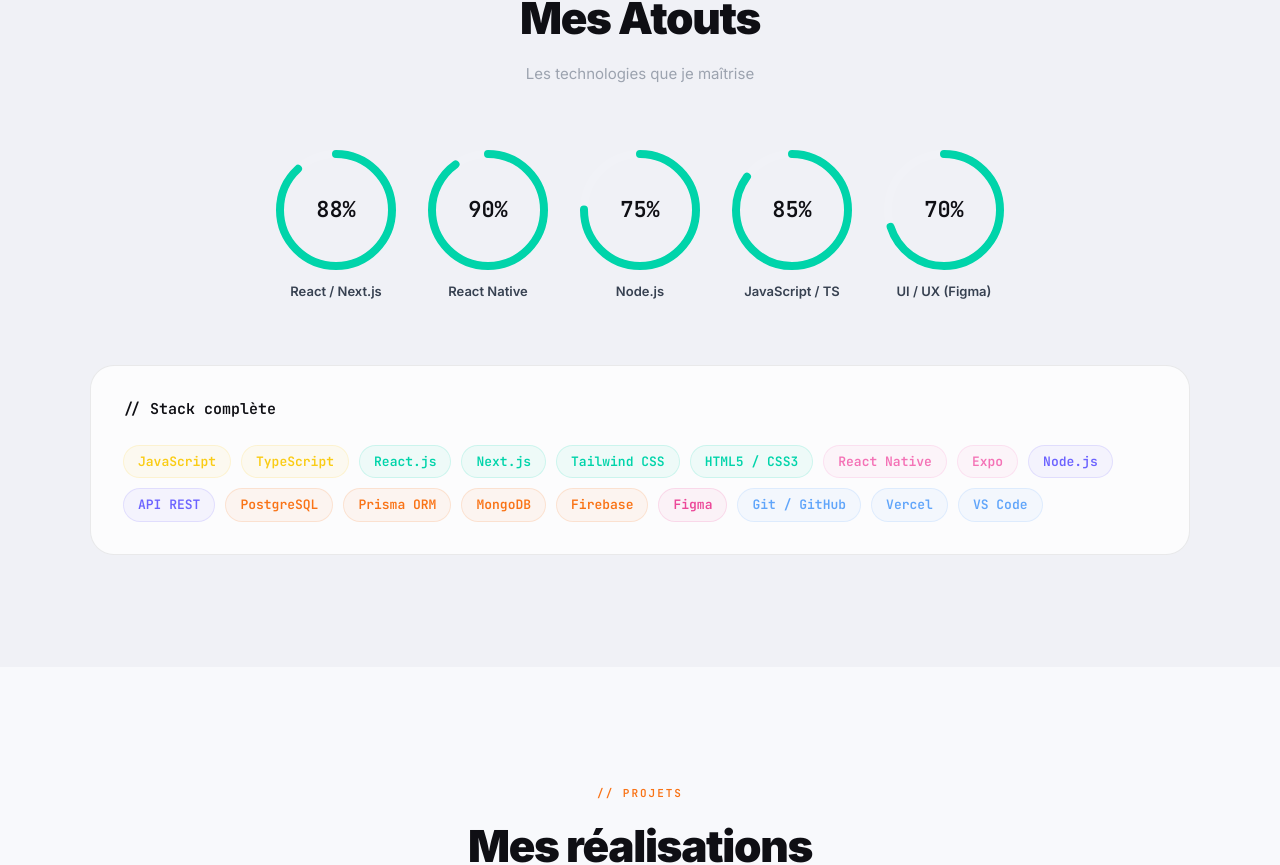
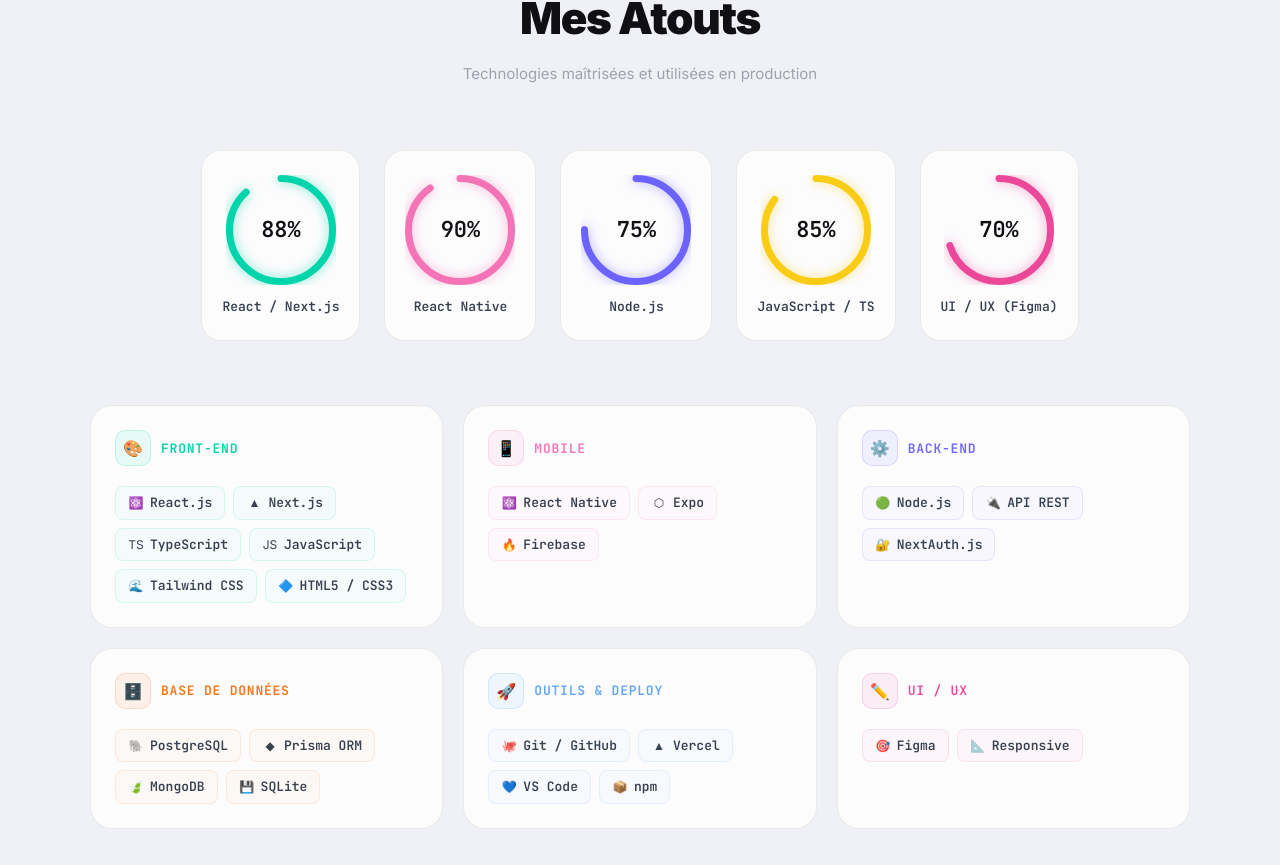
Before and after one commit to Barry-webdev/Mon-Portfolio, a React (Vite) app in the folder Frontend/: page / in a window 1280 px wide. Shown: the part 1928-2793 px from the top of the page. Built offline with nearby package versions, Linux system fonts and the light colour scheme.

Commit message:
feat: premium Skills redesign - circles + grouped categories with icons

```diff
--- a/Frontend/src/sections/Skills.tsx
+++ b/Frontend/src/sections/Skills.tsx
@@ -1,64 +1,114 @@
 import { useLang } from "../hooks/useLang";
 import { useScrollReveal } from "../hooks/useScrollReveal";
 
-// Compétences principales affichées en cercles
-const MAIN_SKILLS = [
-  { name: "React / Next.js",     level: 88, color: "#00D4AA" },
-  { name: "React Native",        level: 90, color: "#00D4AA" },
-  { name: "Node.js",             level: 75, color: "#00D4AA" },
-  { name: "JavaScript / TS",     level: 85, color: "#00D4AA" },
-  { name: "UI / UX (Figma)",     level: 70, color: "#00D4AA" },
+interface SkillItem {
+  name: string;
+  icon: string;
+  color: string;
+}
+
+interface SkillGroup {
+  labelFr: string;
+  labelEn: string;
+  icon: string;
+  accent: string;
+  skills: SkillItem[];
+}
+
+const SKILL_GROUPS: SkillGroup[] = [
+  {
+    labelFr: "Front-End",
+    labelEn: "Front-End",
+    icon: "🎨",
+    accent: "#00D4AA",
+    skills: [
+      { name: "React.js",     icon: "⚛️",  color: "#61DAFB" },
+      { name: "Next.js",      icon: "▲",   color: "#ffffff" },
+      { name: "TypeScript",   icon: "TS",  color: "#3178C6" },
+      { name: "JavaScript",   icon: "JS",  color: "#F7DF1E" },
+      { name: "Tailwind CSS", icon: "🌊",  color: "#38BDF8" },
+      { name: "HTML5 / CSS3", icon: "🔷",  color: "#E34F26" },
+    ],
+  },
+  {
+    labelFr: "Mobile",
+    labelEn: "Mobile",
+    icon: "📱",
+    accent: "#F472B6",
+    skills: [
+      { name: "React Native", icon: "⚛️", color: "#61DAFB" },
+      { name: "Expo",         icon: "⬡",  color: "#ffffff" },
+      { name: "Firebase",     icon: "🔥", color: "#FFCA28" },
+    ],
+  },
+  {
+    labelFr: "Back-End",
+    labelEn: "Back-End",
+    icon: "⚙️",
+    accent: "#6C63FF",
+    skills: [
+      { name: "Node.js",          icon: "🟢", color: "#8CC84B" },
+      { name: "API REST",         icon: "🔌", color: "#a3a3a3" },
+      { name: "NextAuth.js",      icon: "🔐", color: "#ffffff" },
+    ],
+  },
+  {
+    labelFr: "Base de données",
+    labelEn: "Database",
+    icon: "🗄️",
+    accent: "#F97316",
+    skills: [
+      { name: "PostgreSQL", icon: "🐘", color: "#336791" },
+      { name: "Prisma ORM", icon: "◆",  color: "#5A67D8" },
+      { name: "MongoDB",    icon: "🍃", color: "#4DB33D" },
+      { name: "SQLite",     icon: "💾", color: "#003B57" },
+    ],
+  },
+  {
+    labelFr: "Outils & Deploy",
+    labelEn: "Tools & Deploy",
+    icon: "🚀",
+    accent: "#60A5FA",
+    skills: [
+      { name: "Git / GitHub", icon: "🐙", color: "#ffffff" },
+      { name: "Vercel",       icon: "▲",  color: "#ffffff" },
+      { name: "VS Code",      icon: "💙", color: "#007ACC" },
+      { name: "npm",          icon: "📦", color: "#CB3837" },
+    ],
+  },
+  {
+    labelFr: "UI / UX",
+    labelEn: "UI / UX",
+    icon: "✏️",
+    accent: "#EC4899",
+    skills: [
+      { name: "Figma",      icon: "🎯", color: "#F24E1E" },
+      { name: "Responsive", icon: "📐", color: "#a3a3a3" },
+    ],
+  },
 ];
 
-// Toutes les techs en tags
-const ALL_SKILLS = [
-  { name: "JavaScript",       category: "Langages",        color: "#FACC15" },
-  { name: "TypeScript",       category: "Langages",        color: "#FACC15" },
-  { name: "React.js",         category: "Front-End",       color: "#00D4AA" },
-  { name: "Next.js",          category: "Front-End",       color: "#00D4AA" },
-  { name: "Tailwind CSS",     category: "Front-End",       color: "#00D4AA" },
-  { name: "HTML5 / CSS3",     category: "Front-End",       color: "#00D4AA" },
-  { name: "React Native",     category: "Mobile",          color: "#F472B6" },
-  { name: "Expo",             category: "Mobile",          color: "#F472B6" },
-  { name: "Node.js",          category: "Back-End",        color: "#6C63FF" },
-  { name: "API REST",         category: "Back-End",        color: "#6C63FF" },
-  { name: "PostgreSQL",       category: "Base de données", color: "#F97316" },
-  { name: "Prisma ORM",       category: "Base de données", color: "#F97316" },
-  { name: "MongoDB",          category: "Base de données", color: "#F97316" },
-  { name: "Firebase",         category: "Base de données", color: "#F97316" },
-  { name: "Figma",            category: "UI/UX",           color: "#EC4899" },
-  { name: "Git / GitHub",     category: "Outils",          color: "#60A5FA" },
-  { name: "Vercel",           category: "Outils",          color: "#60A5FA" },
-  { name: "VS Code",          category: "Outils",          color: "#60A5FA" },
+// Compétences principales avec cercles
+const MAIN_SKILLS = [
+  { name: "React / Next.js", level: 88, color: "#00D4AA" },
+  { name: "React Native",    level: 90, color: "#F472B6" },
+  { name: "Node.js",         level: 75, color: "#6C63FF" },
+  { name: "JavaScript / TS", level: 85, color: "#FACC15" },
+  { name: "UI / UX (Figma)", level: 70, color: "#EC4899" },
 ];
 
-// Cercle SVG
-interface CircleProps {
-  level: number;
-  color: string;
-  size?: number;
-  visible: boolean;
-}
-
-function CircleProgress({ level, color, size = 120, visible }: CircleProps) {
-  const stroke = 8;
+function CircleProgress({ level, color, size = 110, visible }: { level: number; color: string; size?: number; visible: boolean }) {
+  const stroke = 7;
   const r = (size - stroke) / 2;
   const circ = 2 * Math.PI * r;
   const offset = circ - (visible ? level / 100 : 0) * circ;
-
   return (
     <svg width={size} height={size} style={{ transform: "rotate(-90deg)" }}>
-      {/* Track */}
-      <circle cx={size/2} cy={size/2} r={r}
-        fill="none" stroke="rgba(255,255,255,0.06)" strokeWidth={stroke} />
-      {/* Progress */}
-      <circle cx={size/2} cy={size/2} r={r}
-        fill="none" stroke={color} strokeWidth={stroke}
-        strokeLinecap="round"
-        strokeDasharray={circ}
-        strokeDashoffset={offset}
-        style={{ transition: visible ? "stroke-dashoffset 1.2s cubic-bezier(.22,1,.36,1)" : "none" }}
-      />
+      <circle cx={size/2} cy={size/2} r={r} fill="none" stroke="rgba(255,255,255,0.06)" strokeWidth={stroke} />
+      <circle cx={size/2} cy={size/2} r={r} fill="none" stroke={color} strokeWidth={stroke}
+        strokeLinecap="round" strokeDasharray={circ} strokeDashoffset={offset}
+        style={{ transition: visible ? "stroke-dashoffset 1.3s cubic-bezier(.22,1,.36,1)" : "none",
+          filter: `drop-shadow(0 0 6px ${color}80)` }} />
     </svg>
   );
 }
@@ -67,68 +117,76 @@
   const { lang } = useLang();
   const header  = useScrollReveal();
   const circles = useScrollReveal();
-  const tags    = useScrollReveal();
+  const grid    = useScrollReveal();
 
   return (
     <section id="skills" style={{ backgroundColor: "var(--bg-alt)", padding: "7rem 1.5rem" }}>
       <div style={{ maxWidth: "1100px", margin: "0 auto" }}>
 
-        {/* Header */}
-        <div
-          ref={header.ref as React.RefObject<HTMLDivElement>}
+        {/* ── Header ── */}
+        <div ref={header.ref as React.RefObject<HTMLDivElement>}
           className={`reveal ${header.visible ? "visible" : ""}`}
-          style={{ textAlign: "center", marginBottom: "4rem" }}
-        >
+          style={{ textAlign: "center", marginBottom: "4rem" }}>
           <span style={{
             display: "inline-block", fontSize: "0.6875rem", fontWeight: 700,
             letterSpacing: "0.18em", textTransform: "uppercase",
-            color: "var(--accent-teal)", marginBottom: "0.75rem",
-            fontFamily: "var(--font-mono)",
+            color: "var(--accent-teal)", marginBottom: "0.75rem", fontFamily: "var(--font-mono)",
           }}>
             {lang === "fr" ? "// Compétences" : "// Skills"}
           </span>
           <h2 style={{
-            margin: 0, fontSize: "clamp(1.875rem, 5vw, 2.75rem)",
+            margin: "0 0 0.75rem", fontSize: "clamp(1.875rem, 5vw, 2.75rem)",
             fontWeight: 900, color: "var(--text-primary)", letterSpacing: "-0.03em",
           }}>
             {lang === "fr" ? "Mes Atouts" : "My Strengths"}
           </h2>
-          <p style={{ marginTop: "0.75rem", color: "var(--text-muted)", fontSize: "0.9375rem" }}>
-            {lang === "fr" ? "Les technologies que je maîtrise" : "Technologies I master"}
+          <p style={{ margin: 0, color: "var(--text-muted)", fontSize: "0.9375rem", maxWidth: "500px", margin: "0 auto" }}>
+            {lang === "fr"
+              ? "Technologies maîtrisées et utilisées en production"
+              : "Technologies mastered and used in production"}
           </p>
         </div>
 
-        {/* Cercles principaux */}
-        <div
-          ref={circles.ref as React.RefObject<HTMLDivElement>}
+        {/* ── Cercles ── */}
+        <div ref={circles.ref as React.RefObject<HTMLDivElement>}
           className={`reveal ${circles.visible ? "visible" : ""}`}
           style={{
-            display: "flex", flexWrap: "wrap",
-            justifyContent: "center", gap: "2rem",
-            marginBottom: "4rem",
+            display: "flex", flexWrap: "wrap", justifyContent: "center",
+            gap: "1.5rem", marginBottom: "4rem",
+          }}>
+          {MAIN_SKILLS.map((skill, i) => (
+            <div key={skill.name}
+              className={`reveal ${circles.visible ? "visible" : ""}`}
+              style={{
+                display: "flex", flexDirection: "column", alignItems: "center", gap: "0.75rem",
+                transitionDelay: `${i * 100}ms`,
+                padding: "1.5rem 1.25rem",
+                borderRadius: "1.25rem",
+                border: "1px solid var(--border)",
+                backgroundColor: "var(--bg-card)",
+                minWidth: "120px",
+                transition: "transform 0.25s, border-color 0.25s, box-shadow 0.25s",
+              }}
+              onMouseEnter={e => {
+                e.currentTarget.style.transform = "translateY(-6px)";
+                e.currentTarget.style.borderColor = `${skill.color}50`;
+                e.currentTarget.style.boxShadow = `0 20px 40px ${skill.color}15`;
+              }}
+              onMouseLeave={e => {
+                e.currentTarget.style.transform = "translateY(0)";
+                e.currentTarget.style.borderColor = "var(--border)";
+                e.currentTarget.style.boxShadow = "none";
               }}
             >
-          {MAIN_SKILLS.map((skill, i) => (
-            <div key={skill.name}
-              style={{
-                display: "flex", flexDirection: "column",
-                alignItems: "center", gap: "0.75rem",
-                transitionDelay: `${i * 100}ms`,
-              }}
-              className={`reveal ${circles.visible ? "visible" : ""}`}
-            >
-              {/* Cercle + % */}
-              <div style={{ position: "relative", width: 120, height: 120 }}>
+              <div style={{ position: "relative", width: 110, height: 110 }}>
                 <CircleProgress level={skill.level} color={skill.color} visible={circles.visible} />
                 <div style={{
                   position: "absolute", inset: 0,
                   display: "flex", alignItems: "center", justifyContent: "center",
-                  flexDirection: "column",
                 }}>
                   <span style={{
                     fontSize: "1.375rem", fontWeight: 900,
                     color: "var(--text-primary)", fontFamily: "var(--font-mono)",
-                    lineHeight: 1,
                   }}>
                     {circles.visible ? `${skill.level}%` : "0%"}
                   </span>
@@ -137,7 +195,7 @@
               <span style={{
                 fontSize: "0.8125rem", fontWeight: 600,
                 color: "var(--text-secondary)", textAlign: "center",
-                whiteSpace: "nowrap",
+                whiteSpace: "nowrap", fontFamily: "var(--font-mono)",
               }}>
                 {skill.name}
               </span>
@@ -145,46 +203,102 @@
           ))}
         </div>
 
-        {/* Toutes les techs en tags */}
-        <div
-          ref={tags.ref as React.RefObject<HTMLDivElement>}
-          className={`reveal ${tags.visible ? "visible" : ""}`}
+        {/* ── Grid par catégorie ── */}
+        <div ref={grid.ref as React.RefObject<HTMLDivElement>}
+          className={`reveal ${grid.visible ? "visible" : ""}`}
           style={{
-            padding: "2rem",
-            borderRadius: "1.5rem",
+            display: "grid",
+            gridTemplateColumns: "repeat(auto-fit, minmax(300px, 1fr))",
+            gap: "1.25rem",
+          }}>
+          {SKILL_GROUPS.map((group, gi) => (
+            <div key={group.labelFr}
+              className={`reveal ${grid.visible ? "visible" : ""}`}
+              style={{
+                transitionDelay: `${gi * 80}ms`,
+                padding: "1.5rem",
+                borderRadius: "1.375rem",
                 border: "1px solid var(--border)",
                 backgroundColor: "var(--bg-card)",
+                transition: "border-color 0.25s, transform 0.25s, box-shadow 0.25s",
+              }}
+              onMouseEnter={e => {
+                e.currentTarget.style.borderColor = `${group.accent}40`;
+                e.currentTarget.style.transform = "translateY(-4px)";
+                e.currentTarget.style.boxShadow = `0 16px 40px ${group.accent}10`;
+              }}
+              onMouseLeave={e => {
+                e.currentTarget.style.borderColor = "var(--border)";
+                e.currentTarget.style.transform = "translateY(0)";
+                e.currentTarget.style.boxShadow = "none";
               }}
             >
-          <h3 style={{
-            margin: "0 0 1.5rem",
-            fontSize: "0.9375rem", fontWeight: 700,
-            color: "var(--text-primary)",
-            fontFamily: "var(--font-mono)",
+              {/* Category header */}
+              <div style={{
+                display: "flex", alignItems: "center", gap: "0.625rem",
+                marginBottom: "1.25rem",
               }}>
-            {lang === "fr" ? "// Stack complète" : "// Full stack"}
-          </h3>
-          <div style={{ display: "flex", flexWrap: "wrap", gap: "0.625rem" }}>
-            {ALL_SKILLS.map(skill => (
-              <span key={skill.name} style={{
+                <div style={{
+                  width: "36px", height: "36px", borderRadius: "0.625rem",
+                  backgroundColor: `${group.accent}15`,
+                  border: `1px solid ${group.accent}30`,
+                  display: "flex", alignItems: "center", justifyContent: "center",
+                  fontSize: "1rem", flexShrink: 0,
+                }}>
+                  {group.icon}
+                </div>
+                <span style={{
+                  fontSize: "0.8125rem", fontWeight: 700,
+                  color: group.accent, letterSpacing: "0.06em",
+                  textTransform: "uppercase", fontFamily: "var(--font-mono)",
+                }}>
+                  {lang === "fr" ? group.labelFr : group.labelEn}
+                </span>
+              </div>
+
+              {/* Skills chips */}
+              <div style={{ display: "flex", flexWrap: "wrap", gap: "0.5rem" }}>
+                {group.skills.map(skill => (
+                  <div key={skill.name}
+                    style={{
                       display: "inline-flex", alignItems: "center", gap: "0.375rem",
-                padding: "0.375rem 0.875rem", borderRadius: "9999px",
-                border: `1px solid ${skill.color}25`,
-                backgroundColor: `${skill.color}0e`,
-                color: skill.color, fontSize: "0.8125rem", fontWeight: 600,
-                fontFamily: "var(--font-mono)",
-                transition: "transform 0.2s, background 0.2s",
+                      padding: "0.375rem 0.75rem",
+                      borderRadius: "0.5rem",
+                      border: `1px solid ${group.accent}20`,
+                      backgroundColor: `${group.accent}08`,
+                      transition: "background 0.2s, border-color 0.2s, transform 0.2s",
                       cursor: "default",
                     }}
-                onMouseEnter={e => { e.currentTarget.style.backgroundColor = `${skill.color}20`; e.currentTarget.style.transform = "translateY(-2px)"; }}
-                onMouseLeave={e => { e.currentTarget.style.backgroundColor = `${skill.color}0e`; e.currentTarget.style.transform = "translateY(0)"; }}
+                    onMouseEnter={e => {
+                      e.currentTarget.style.backgroundColor = `${group.accent}18`;
+                      e.currentTarget.style.borderColor = `${group.accent}45`;
+                      e.currentTarget.style.transform = "translateY(-2px)";
+                    }}
+                    onMouseLeave={e => {
+                      e.currentTarget.style.backgroundColor = `${group.accent}08`;
+                      e.currentTarget.style.borderColor = `${group.accent}20`;
+                      e.currentTarget.style.transform = "translateY(0)";
+                    }}
                   >
+                    <span style={{
+                      fontSize: "0.75rem",
+                      display: "flex", alignItems: "center", justifyContent: "center",
+                      width: "16px",
+                    }}>
+                      {skill.icon}
+                    </span>
+                    <span style={{
+                      fontSize: "0.8125rem", fontWeight: 600,
+                      color: "var(--text-secondary)", fontFamily: "var(--font-mono)",
+                    }}>
                       {skill.name}
                     </span>
+                  </div>
                 ))}
               </div>
             </div>
-
+          ))}
+        </div>
       </div>
     </section>
   );
```
Lines whose indentation alone changed are shown as unchanged.
